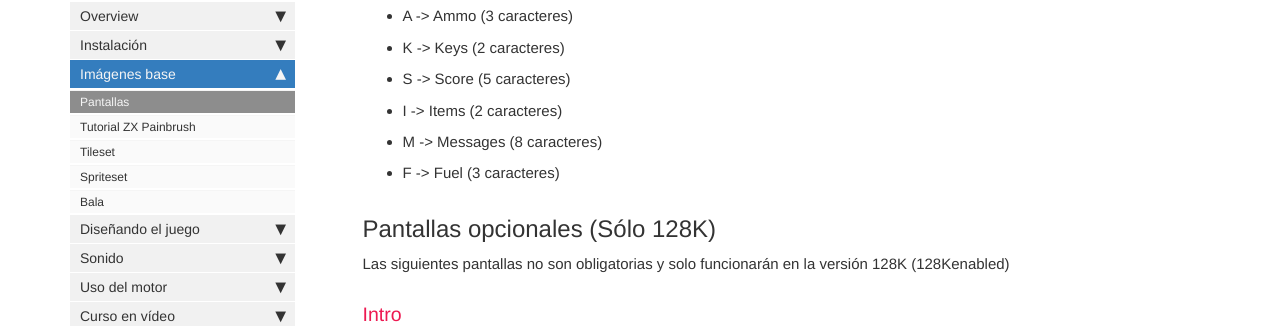
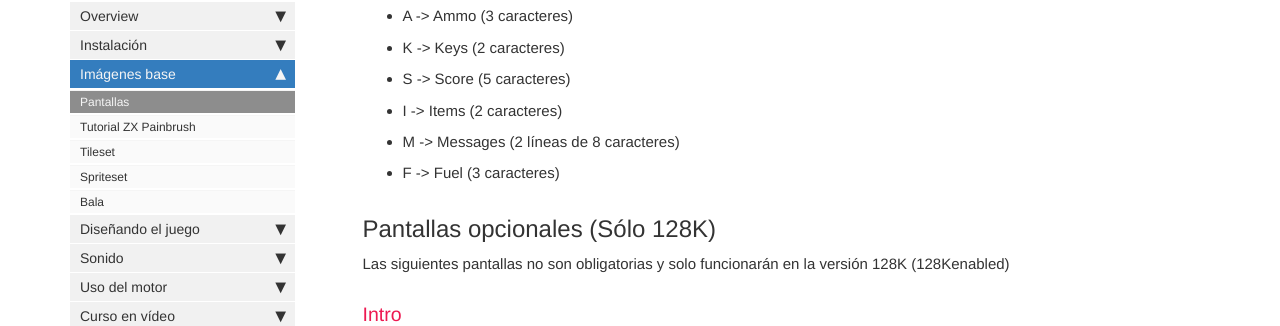
Before and after one commit to rtorralba/zx-game-maker-www, a Jekyll site: the page built from pages/mydoc/mydoc_images_screens.md, in a window 1280 px wide and 900 px high, scrolled down 2732 px. Shown: the part 127-453 px from the top of the window. Built offline with Jekyll 4.4.1, drawn with Linux system fonts in a browser that asks for light colours; comment, search, counter and statistics services are not loaded.

Commit message:
Clarify HUD message character limits in documentation

```diff
--- a/pages/mydoc/mydoc_images_screens.md
+++ b/pages/mydoc/mydoc_images_screens.md
@@ -66,7 +66,7 @@
 * K -> Keys (2 caracteres)
 * S -> Score (5 caracteres)
 * I -> Items (2 caracteres)
-* M -> Messages (8 caracteres)
+* M -> Messages (2 líneas de 8 caracteres)
 * F -> Fuel (3 caracteres)
 
 ## Pantallas opcionales (Sólo 128K)
```
